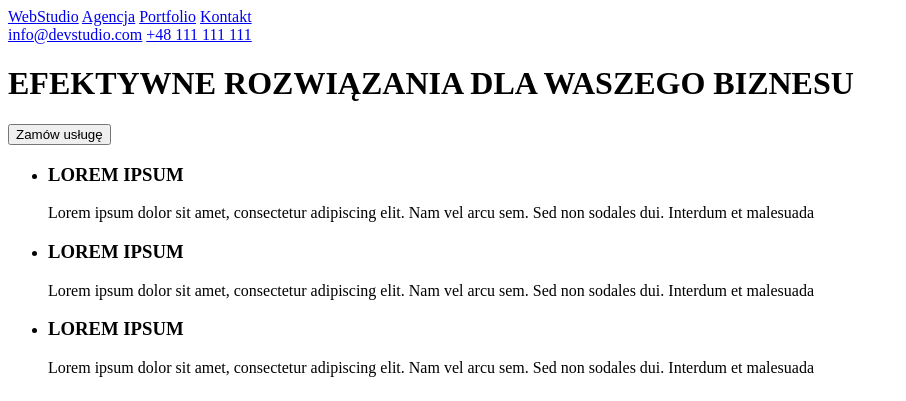
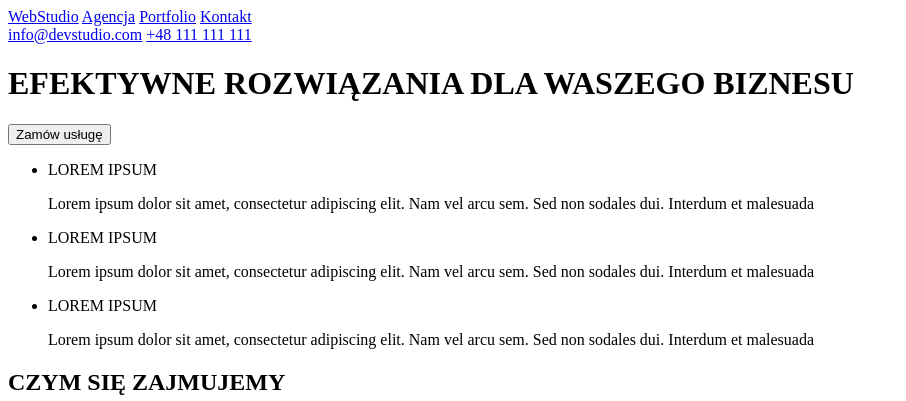
Before and after one commit to Basia92/goit-markup-hw-01, a plain HTML site: page index.html in a window 1280 px wide. Shown: the top 401 px of the page, without its empty margins (0-906 px from the left). Drawn offline with Linux system fonts and the light colour scheme.

Commit message:
Update index.html

```diff
--- a/index.html
+++ b/index.html
@@ -25,11 +25,20 @@
 
         <section>
         <ul>
-            <li><h3>LOREM IPSUM</h3>Lorem ipsum dolor sit amet, consectetur adipiscing elit. Nam vel arcu sem. Sed non sodales dui.   Interdum et malesuada</li>
-            <li><h3>LOREM IPSUM</h3>Lorem ipsum dolor sit amet, consectetur adipiscing elit. Nam vel arcu sem. Sed non sodales dui.
-                Interdum et malesuada</li>
-            <li><h3>LOREM IPSUM</h3>Lorem ipsum dolor sit amet, consectetur adipiscing elit. Nam vel arcu sem. Sed non sodales dui.
-                Interdum et malesuada</li>
+            <li>
+                <p>LOREM IPSUM</p>
+                <p>Lorem ipsum dolor sit amet, consectetur adipiscing elit. Nam vel arcu sem. Sed non sodales dui. Interdum et malesuada</p>
+            </li>
+
+            <li>
+                <p>LOREM IPSUM</p>
+                <p>Lorem ipsum dolor sit amet, consectetur adipiscing elit. Nam vel arcu sem. Sed non sodales dui. Interdum et malesuada</p>
+            </li>
+
+            <li>
+                <p>LOREM IPSUM</p>
+                <p>Lorem ipsum dolor sit amet, consectetur adipiscing elit. Nam vel arcu sem. Sed non sodales dui. Interdum et malesuada</p>
+            </li>
         </ul>
         </section>
 
```
